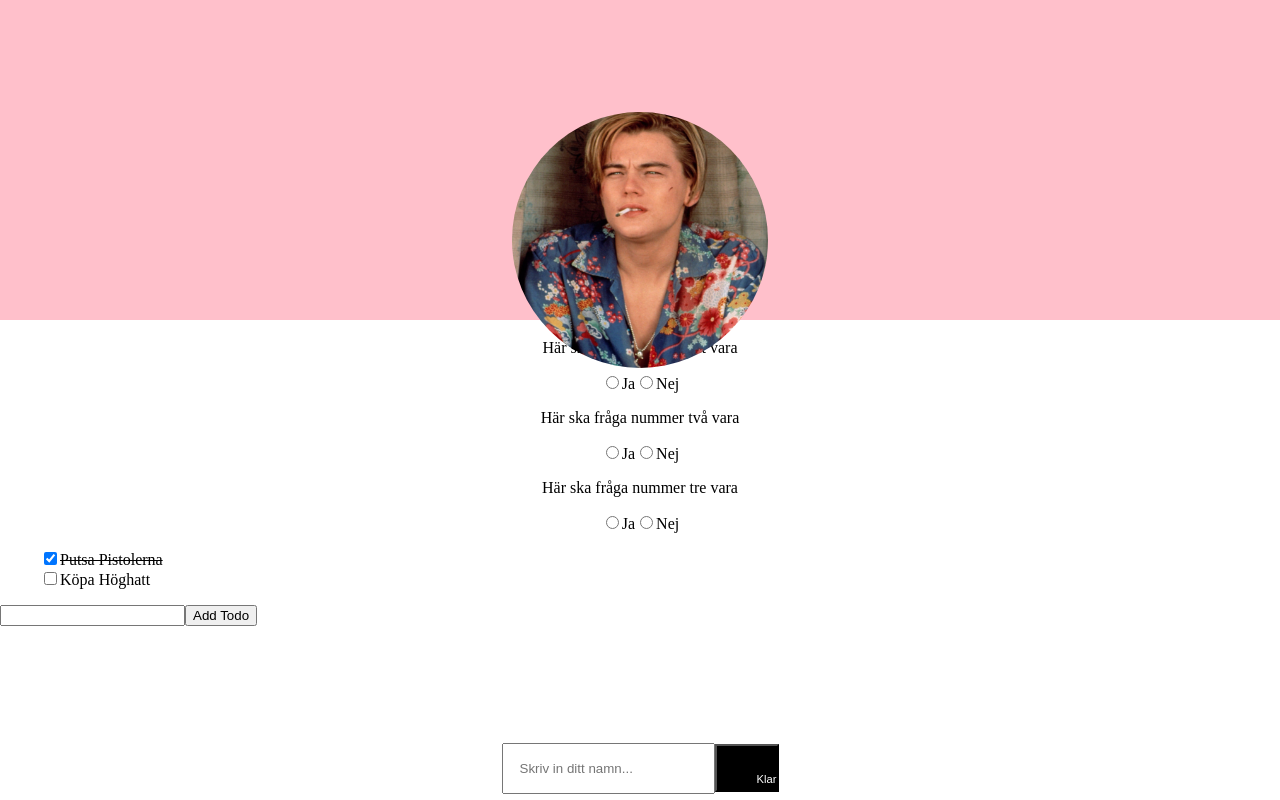
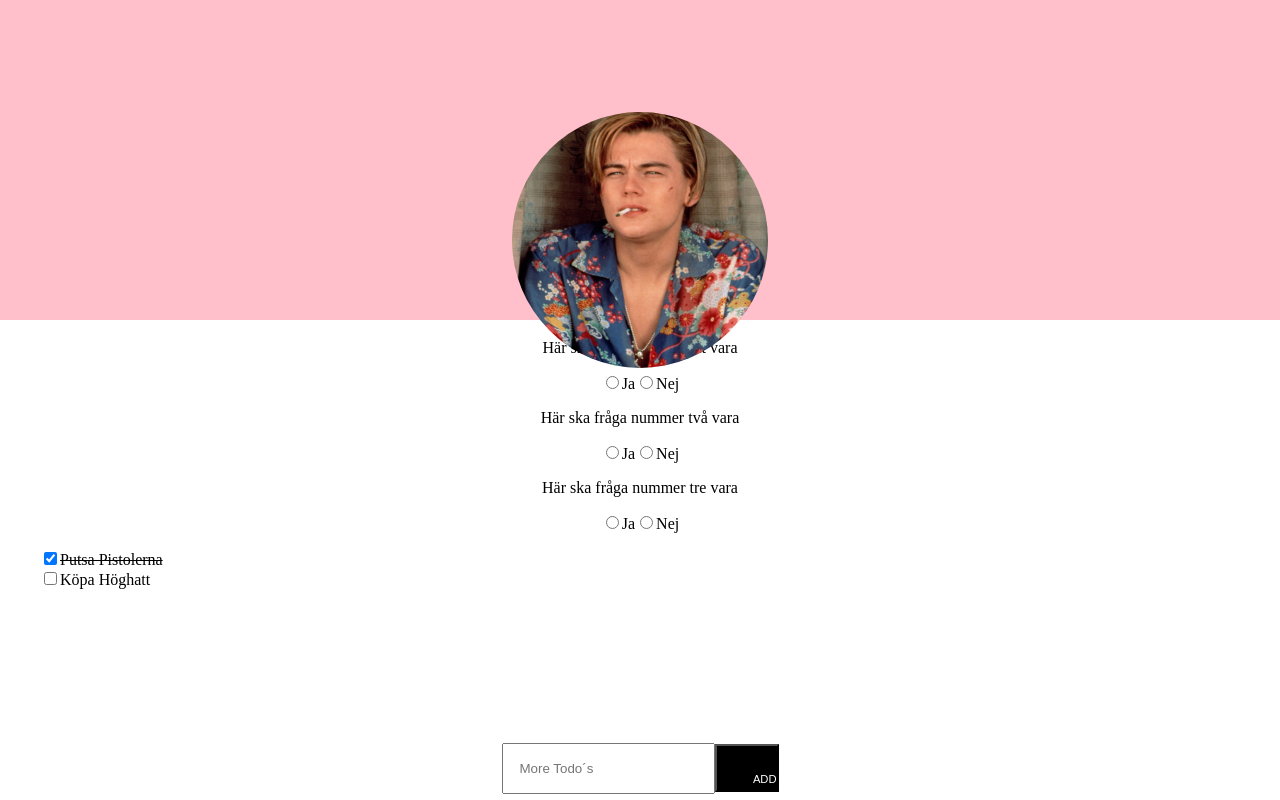
Before and after one commit to 1974pontus/R-U-CHORE, a React (Create React App) app: page / in a window 1280 px wide. Built offline with nearby package versions, Linux system fonts and the light colour scheme.

Commit message:
soooo close

```diff
--- a/src/components/ViewContainer/AddTodoForm.tsx
+++ /dev/null
@@ -1,29 +0,0 @@
-import React, { useState, ChangeEvent, FormEvent } from 'react'
-import { AddTodo } from './types'
-
-interface AddTodoFormProps {
-    addTodo: AddTodo;
-}
-
-const AddTodoForm: React.FC<AddTodoFormProps> = ({ addTodo }) => {
-    const [newTodo, setNewTodo] = useState('')
-
-    const handleChange = (e: ChangeEvent<HTMLInputElement>) => {
-        setNewTodo(e.target.value)
-    }
-
-    const handleSubmit = (e: FormEvent<HTMLButtonElement>) => {
-        e.preventDefault()
-        addTodo(newTodo)
-        setNewTodo('')
-    }
-
-    return (
-        <form>
-            <input type="text" value={newTodo} onChange={handleChange}/>
-            <button type='submit' onClick={handleSubmit}>Add Todo</button>
-        </form>
-    )
-}
-
-export default AddTodoForm
--- /dev/null
+++ b/src/components/ViewContainer/AddTodos.tsx
@@ -0,0 +1,31 @@
+import React, { useState, ChangeEvent, MouseEvent } from 'react'
+import { AddTodo } from './types'
+import FormField from './FormField'
+
+interface AddTodoProps {
+    addTodo: AddTodo;
+}
+
+const AddTodos: React.FC<AddTodoProps> = ({ addTodo }) => {
+    const [newTodo, setNewTodo] = useState('')
+
+    const handleChange = (e: ChangeEvent<HTMLInputElement>) => {
+        setNewTodo(e.target.value)
+    }
+
+    const handleSubmit = (e: MouseEvent<HTMLButtonElement>) => {
+        e.preventDefault()
+        addTodo(newTodo)
+        setNewTodo('')
+    }
+
+    return (
+        <form>
+            {/* <input type="text" value={newTodo} onChange={handleChange}/>
+            <button type='submit' onClick={handleSubmit}>Add Todo</button> */}
+            <FormField type={"text"}onChange={handleChange} inputplaceholder={'More Todo´s'} value={newTodo} onClick={handleSubmit} buttontext={'ADD'}/>
+        </form>
+    )
+}
+
+export default AddTodos
--- a/src/components/ViewContainer/FormField.tsx
+++ b/src/components/ViewContainer/FormField.tsx
@@ -1,18 +1,21 @@
 import React, { CSSProperties } from 'react';
 
-interface Props {
+interface FormFieldProps {
   inputplaceholder: string;
   buttontext: string;
+  onClick: ((event: React.MouseEvent<HTMLButtonElement, MouseEvent>) => void)
+  onChange: ((event: React.ChangeEvent<HTMLInputElement>) => void)
+  value: string
+  type: string
 }
 
 
-function FormField(props: Props) {
+function FormField(props: FormFieldProps) {
 return (
-    <form style={footerContainer}>
-        <input style={inputFelt} type="text" id="name" name="name" placeholder={props.inputplaceholder} />
-        <button value="" style={mainButton}> {props.buttontext} </button>
-        {/* prop */}
-    </form>
+    <div style={footerContainer}>
+        <input style={inputFelt} value="" type="text" id="name" name="name" onChange={props.onChange} placeholder={props.inputplaceholder} />
+        <button value="" style={mainButton} onClick={props.onClick}> {props.buttontext} </button>
+    </div>
 )
 }
 
--- a/src/components/ViewContainer/ProfileView.tsx
+++ b/src/components/ViewContainer/ProfileView.tsx
@@ -1,7 +1,8 @@
 import React, { useState } from 'react'
 import TodoList from './TodoList'
 import { Todo, ToggleTodo, AddTodo } from './types'
-import AddTodoForm from './AddTodoForm'
+import AddTodos from './AddTodos'
+
 
 
 
@@ -34,7 +35,7 @@ const addTodo: AddTodo = newTodo => {
 return (
     <React.Fragment>
        <TodoList todos={todos} toggleTodo={toggleTodo} />
-       <AddTodoForm addTodo={addTodo}/>
+       <AddTodos addTodo={addTodo}/>
     </React.Fragment>
 )
 }
--- a/src/components/ViewContainer/QuestionForm.tsx
+++ b/src/components/ViewContainer/QuestionForm.tsx
@@ -1,6 +1,6 @@
 import React from "react";
 import {CSSProperties} from 'react'
-import FormField from "./FormField";
+// import FormField from "./FormField";
 
 /* interface QuestionForm {
   htmlFor: string;
@@ -31,7 +31,7 @@ const QuestionForm = () => {
       <input type="radio" id="Q3No" name="Q3" value="No" />
       <label htmlFor="Q3">Nej</label>
       <br />
-      <FormField inputplaceholder="Skriv in ditt namn..." buttontext="Klar" ></FormField>
+      {/* <FormField inputplaceholder="Skriv in ditt namn..." buttontext="Klar" ></FormField> */}
 </form>
 
   );
```
